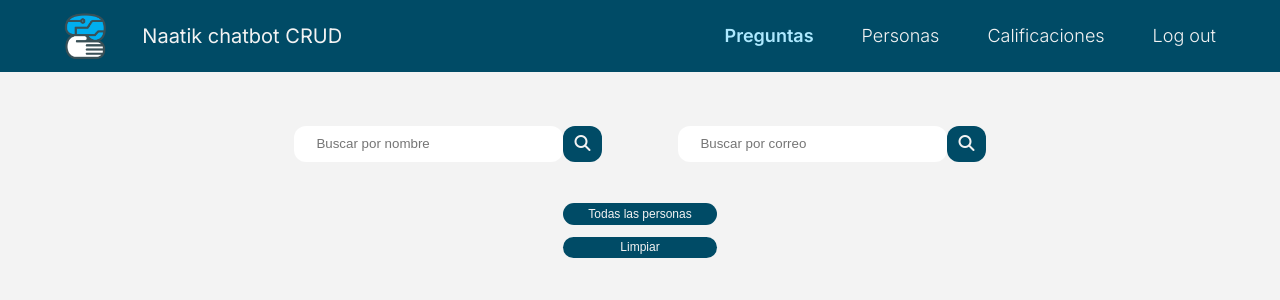
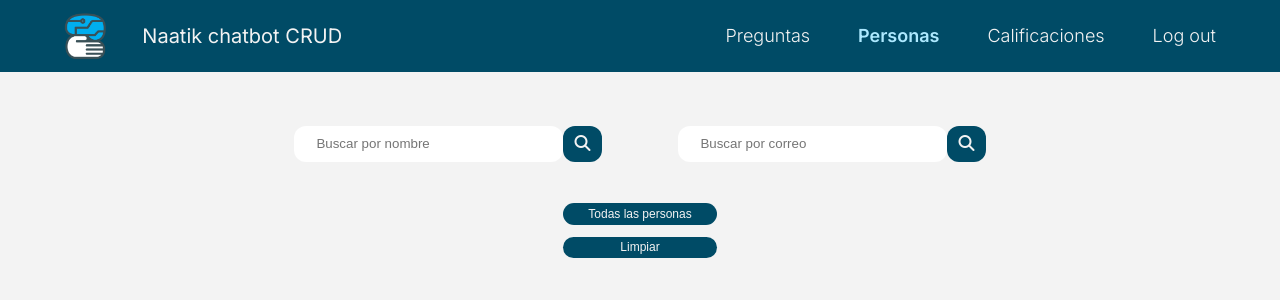
Before and after one commit to Carlos24Rz/Amikoo-Bot, a PHP site: page /crudPersonas.php in a window 1280 px wide. Shown: the top 300 px of the page. Run offline with PHP 8.4, Linux system fonts and the light colour scheme; the visitor is signed in with stand-in values (Sample User, id 1); some libraries are stand-ins or nearby versions.

```diff
--- a/admin/crudCalificaciones.php
+++ b/admin/crudCalificaciones.php
@@ -44,9 +44,9 @@
 
       <nav class="nav">
         <ul class="nav-list">
-          <li><a class="nav-link nav-link-current" href="./crudPreguntas.php">Preguntas</a></li>
+          <li><a class="nav-link" href="./crudPreguntas.php">Preguntas</a></li>
           <li><a class="nav-link" href="./crudPersonas.php">Personas</a></li>
-          <li><a class="nav-link" href="./crudCalificaciones.php">Calificaciones</a></li>
+          <li><a class="nav-link nav-link-current" href="./crudCalificaciones.php">Calificaciones</a></li>
           <li><a class="nav-link" href="includes/logout.inc.php">Log out</a></li>
         </ul>
       </nav>
--- a/admin/crudPersonas.php
+++ b/admin/crudPersonas.php
@@ -44,8 +44,8 @@
 
       <nav class="nav">
         <ul class="nav-list">
-          <li><a class="nav-link nav-link-current" href="./crudPreguntas.php">Preguntas</a></li>
-          <li><a class="nav-link" href="./crudPersonas.php">Personas</a></li>
+          <li><a class="nav-link" href="./crudPreguntas.php">Preguntas</a></li>
+          <li><a class="nav-link nav-link-current" href="./crudPersonas.php">Personas</a></li>
           <li><a class="nav-link" href="./crudCalificaciones.php">Calificaciones</a></li>
           <li><a class="nav-link" href="includes/logout.inc.php">Log out</a></li>
         </ul>
```
